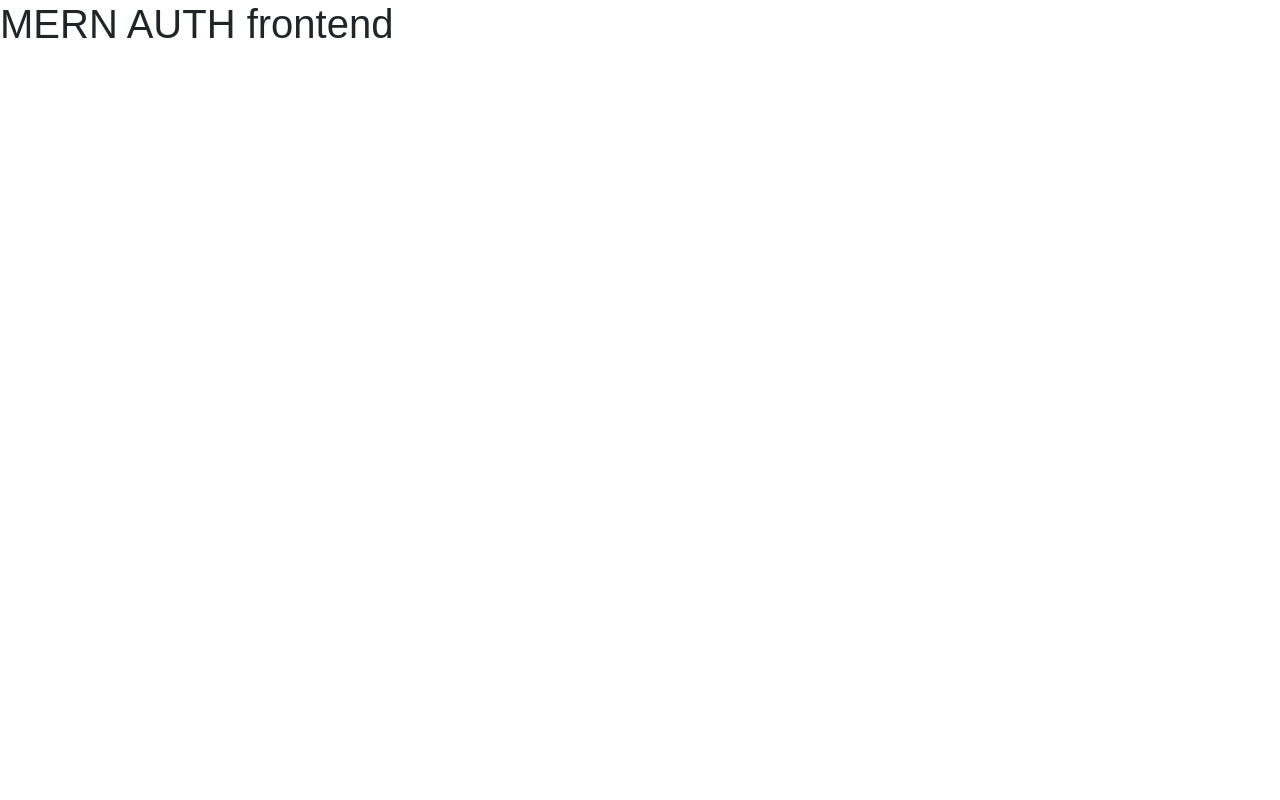
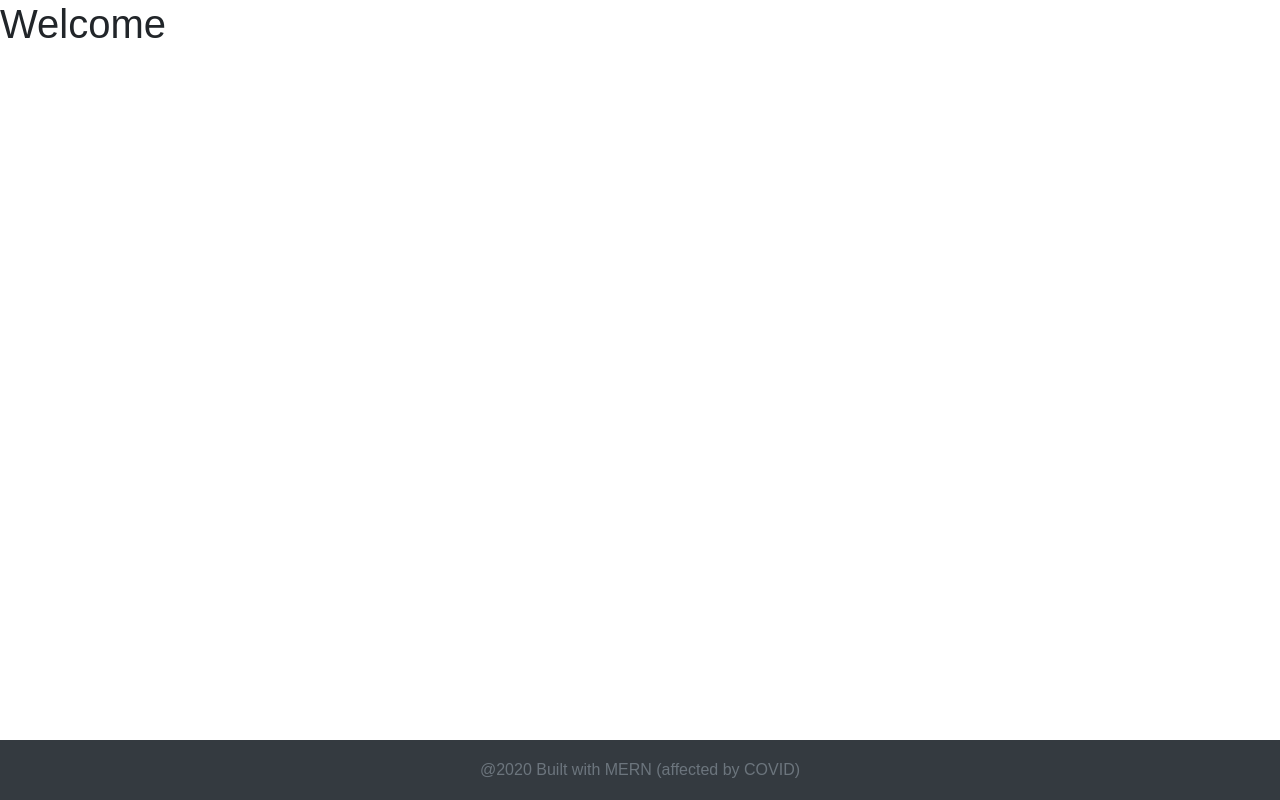
Before and after one commit to Michaudsr/mern_authenication, a React (Create React App) app in the folder frontend/: page / in a window 1280 px wide. Built offline with nearby package versions, Linux system fonts and the light colour scheme.

Commit message:
[components] add about and footer components

```diff
--- a/frontend/src/App.js
+++ b/frontend/src/App.js
@@ -1,10 +1,15 @@
 import React from 'react';
 import './App.css';
+import About from './components/About'
+import Footer from './components/Footer'
+import Welcome from './components/Welcome'
+
 
 function App() {
   return (
     <div className="App">
-      <h1>MERN AUTH frontend</h1>
+      <Welcome />
+      <Footer />
     </div>
   );
 }
--- /dev/null
+++ b/frontend/src/components/About.js
@@ -0,0 +1,12 @@
+import React from 'react';
+
+const About = () => {
+    return (
+        <div>
+            <h1>About</h1>
+            <p>This is all about us.</p>
+        </div>
+    )
+}
+
+export default About;
--- /dev/null
+++ b/frontend/src/components/Footer.js
@@ -0,0 +1,14 @@
+import React from 'react'
+
+
+const Footer = () => {
+    return(
+        <footer className="footer bg-dark">
+            <div className="container text-center">
+                <span className="text-muted">@2020 Built with MERN (affected by COVID)</span>
+            </div>
+        </footer>
+    )
+}
+
+export default Footer;
--- /dev/null
+++ b/frontend/src/components/Welcome.js
@@ -0,0 +1,11 @@
+import React from 'react';
+
+const Welcome = () => {
+    return (
+        <div>
+            <h1>Welcome</h1>
+        </div>
+    );
+}
+
+export default Welcome;
```
